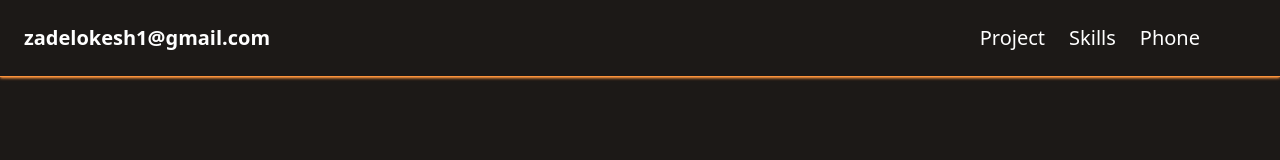
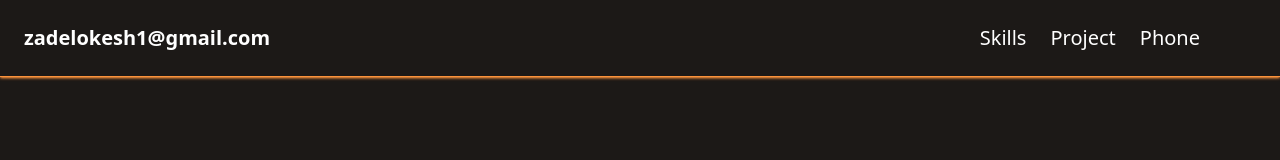
Before and after one commit to lokeshzade1/Portfolio, a React (Create React App) app: page / in a window 1280 px wide. Shown: the top 160 px of the page. Built offline with nearby package versions, Linux system fonts and the light colour scheme.

Commit message:
new routes added

```diff
--- a/public/index.html
+++ b/public/index.html
@@ -9,7 +9,7 @@
       name="description"
       content="Web site created using create-react-app"
     />
-    <link rel="apple-touch-icon" href="%PUBLIC_URL%/logo192.png" />
+    <link rel="apple-touch-icon" href="" />
     <!--
       manifest.json provides metadata used when your web app is installed on a
       user's mobile device or desktop. See https://developers.google.com/web/fundamentals/web-app-manifest/
@@ -24,7 +24,7 @@
       work correctly both with client-side routing and a non-root public URL.
       Learn how to configure a non-root public URL by running `npm run build`.
     -->
-    <title>React App</title>
+    <title>Portfolio</title>
   </head>
   <body>
     <noscript>You need to enable JavaScript to run this app.</noscript>
--- a/src/componant/Navbar.js
+++ b/src/componant/Navbar.js
@@ -20,11 +20,11 @@ function Navbar(props) {
                   props.show();
                 }}
               >
-                Project
+                Skills
               </li>
             </Link>
             <Link to='/Project'>
-              <li className='cursor-pointer'>Skills </li>
+              <li className='cursor-pointer'>Project </li>
             </Link>
             <li
               className='relative cursor-pointer'
```
